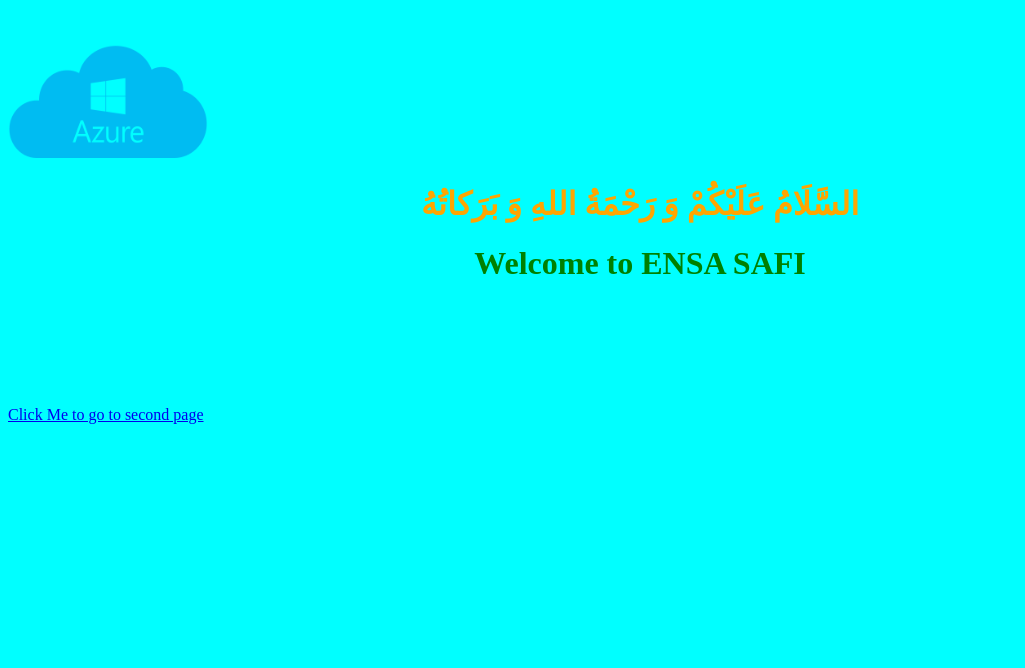
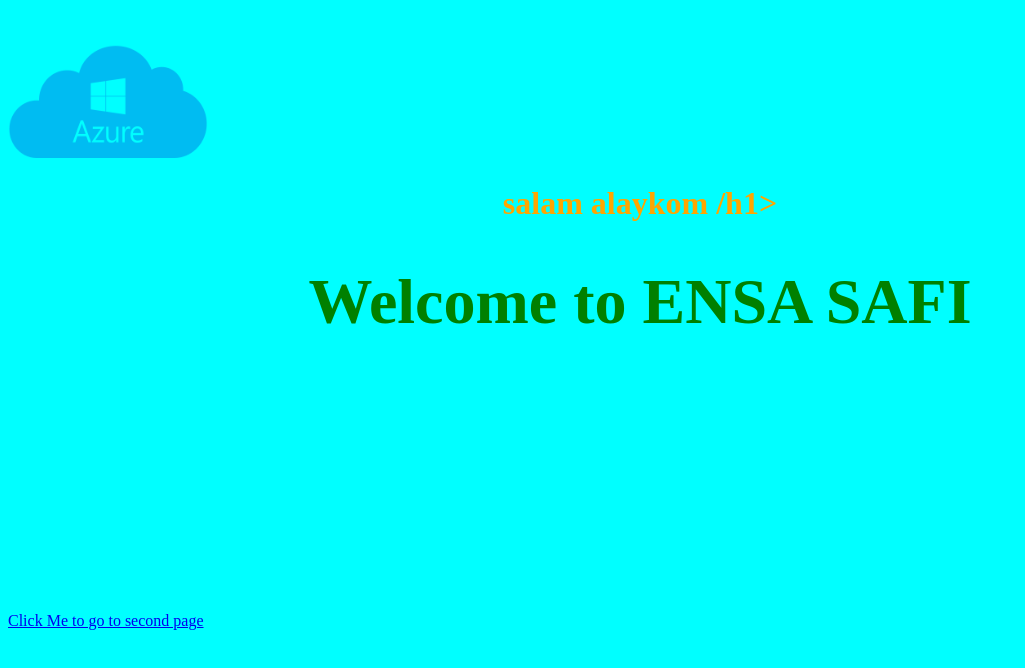
Before and after one commit to soufyanezrhaider/my-first-static-web-app, a plain HTML site: page src/index.html in a window 1280 px wide. Shown: the whole page, without its empty margins (0-1025 px from the left). Drawn offline with Linux system fonts and the light colour scheme.

Commit message:
Update index.html

```diff
--- a/src/index.html
+++ b/src/index.html
@@ -10,7 +10,7 @@
 
 	<img src='azure.png' width="200" height="120">
 	<center>
-		<h1><font color="orange">السَّلَامُ عَلَيْكُمْ وَ رَحْمَةُ اللهِ وَ بَرَكاتُهُ</h1>
+		<h1><font color="orange"> salam alaykom /h1>
 
 		<h1><font color="green">Welcome to ENSA SAFI</h1>
 	<br><br>
```
